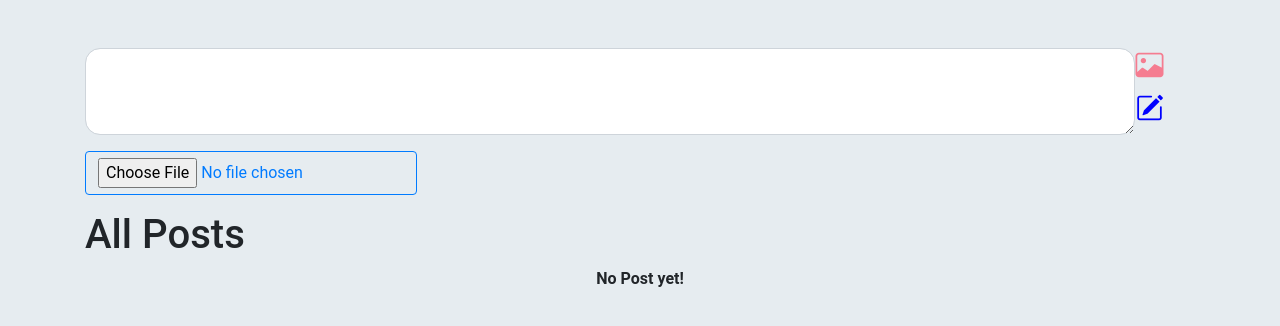
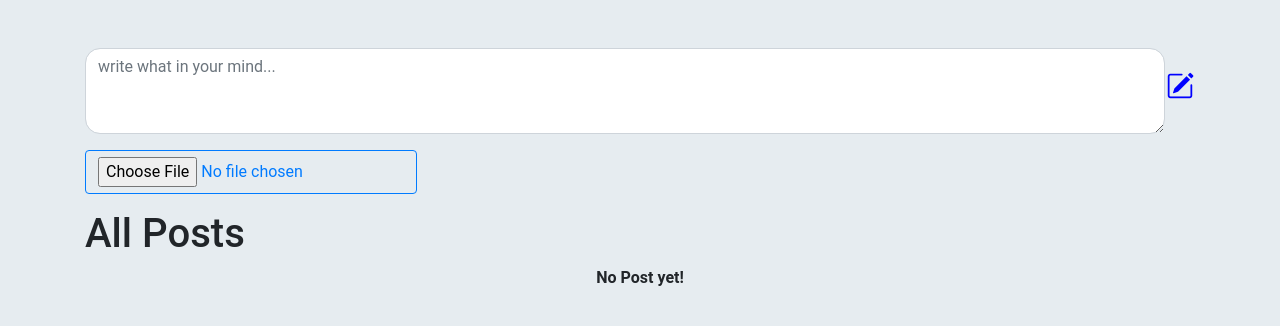
Before and after one commit to hosseinirtr/net_work, a Django app: page / in a window 1280 px wide. Shown: the part 66-392 px from the top of the page. Run offline with Django 3.2, Linux system fonts and the light colour scheme; the visitor is signed in with stand-in values (Sample User, id 1); data that the repository does not hold is empty; some libraries are stand-ins or nearby versions.

Commit message:
fix new bug

```diff
--- a/network/templates/network/components/post_form.html
+++ b/network/templates/network/components/post_form.html
@@ -3,27 +3,17 @@
     {%csrf_token%}
     <div class="form-group d-flex">
         <textarea maxlength="140" class="form-control textinput-post" id="exampleFormControlTextarea1"
-            style="border-radius: 15px;" placeholder="write what in your mind..." rows="3" name="content">
-            </textarea>
-        <div>
-            <button type="submit" class="btn p-0 m-0">
-                <h3>
-                    <i class="bi bi-image" style="color:rgb(245, 124, 144)"></i>
-                </h3>
-            </button>
-            <button type="submit" class="btn p-0 m-0">
-                <h3>
-                    <i class="bi bi-pencil-square m-0 p-0" style="color:blue"></i>
-                </h3>
-            </button>
-
-        </div>
+            style="border-radius: 15px;" placeholder="write what in your mind..." rows="3" name="content"></textarea>
+        <button type="submit" class="btn p-0 m-0">
+            <h3>
+                <i class="bi bi-pencil-square m-0 p-0" style="color:blue"></i>
+            </h3>
+        </button>
 
     </div>
     <div class="d-flex" style="justify-content: space-between;">
         <div class="btn btn-outline-primary">
             <input type="file" id="image-input" name="image" accept="image/*">
-            <div id="image-preview"></div>
         </div>
 
     </div>
--- a/project4/settings.py
+++ b/project4/settings.py
@@ -25,7 +25,7 @@ SECRET_KEY = '13kl@xtukpwe&xj2xoysxe9_6=tf@f8ewxer5n&ifnd46+6$%8'
 # SECURITY WARNING: don't run with debug turned on in production!
 DEBUG = True
 
-ALLOWED_HOSTS = ['10.20.77.66', 'localhost', '0.0.0.0', '185.202.113.253']
+ALLOWED_HOSTS = []
 
 # Application definition
 
```
Also changed, not shown: network/templates/network/components/posts.html (+25 -26 lines).
